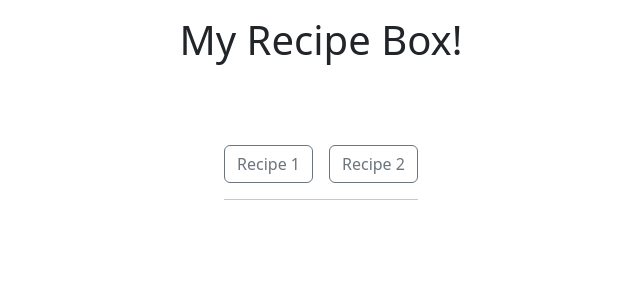
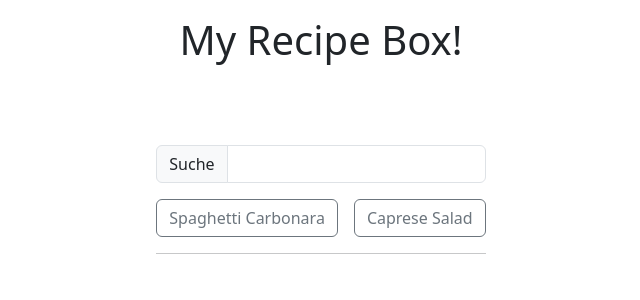
Before and after one commit to njozic/angular, an Angular app: page / in a window 1280 px wide. Shown: the top 300 px of the page, without its empty margins (319-959 px from the left). Built offline with nearby package versions, Linux system fonts and the light colour scheme.

Commit message:
started with module 13

```diff
--- a/src/app/recipe-list/recipe-list.html
+++ b/src/app/recipe-list/recipe-list.html
@@ -1,8 +1,21 @@
 
-    <div class="d-flex gap-3 justify-content-center w-100">
-        <button (click)="setRecipe(0)" class="btn btn-outline-secondary">Recipe 1</button>
-        <button (click)="setRecipe(1)" class="btn btn-outline-secondary">Recipe 2</button>
+    <div class="input-group">
+        <span class="input-group-text">Suche</span>
+        <input [ngModel]="searchTerm()" (ngModelChange)="updateSearch($event)" type="text" class="form-control">
     </div>
+    @if(searchTerm() !== ''){
+        <div class="d-flex flex-column justify-content-center align-items-center w-100 gap-3">
+            <p class="h5 mt-3">Deine Suche: </p>
+            <p>{{searchTerm()}}</p>
+        </div>
+    }
+
+    <div class="d-flex gap-3 justify-content-center w-100  mt-3">
+        @for(recipe of filteredRecipes(); track recipe){
+            <button (click)="setRecipe(recipe)" class="btn btn-outline-secondary">{{recipe.name}}</button>
+        }
+    </div>
+
     <hr/>
     @if (show()==true) {
         <div class="card-container">
--- a/src/app/recipe-list/recipe-list.ts
+++ b/src/app/recipe-list/recipe-list.ts
@@ -1,4 +1,5 @@
 import { Component, signal, computed } from '@angular/core';
+import { FormsModule } from '@angular/forms';
 
 import { RecipeModel } from '../models';
 import { MOCK_RECIPES} from '../mock-recipes';
@@ -6,22 +7,37 @@ import { RecipeDetail } from '../recipe-detail/recipe-detail';
 
 @Component({
   selector: 'app-recipe-list',
-  imports: [ RecipeDetail],
+  imports: [ RecipeDetail, FormsModule],
   templateUrl: './recipe-list.html',
   styleUrl: './recipe-list.css',
 })
 export class RecipeList {
 
   protected readonly show = signal(false);
+
+  // Initialize the recipe signal with the first recipe from the mock data
+  // Alternatively, you could initialize it with null and handle that case in the template
   protected recipe = signal<RecipeModel>(MOCK_RECIPES[0]);
+
+  protected recipes = signal<RecipeModel[]>(MOCK_RECIPES);
+  protected searchTerm = signal('');
+
+  protected filteredRecipes = computed(() => {
+    const query = this.searchTerm().trim().toLowerCase();
+    return this.recipes().filter(r => r.name.toLowerCase().includes(query));
+  });
 
   protected logMessage(message: string): void {
     console.log(message);
   }
 
-  protected setRecipe(id: number): void {
-    this.recipe.set(MOCK_RECIPES[id]);
+  protected setRecipe(selectedRecipe: RecipeModel): void {
+    this.recipe.set(selectedRecipe);
     this.show.set(true);
   }
 
+  protected updateSearch(newVal: string): void{
+    this.searchTerm.set(newVal);
+  }
+
 }
```
